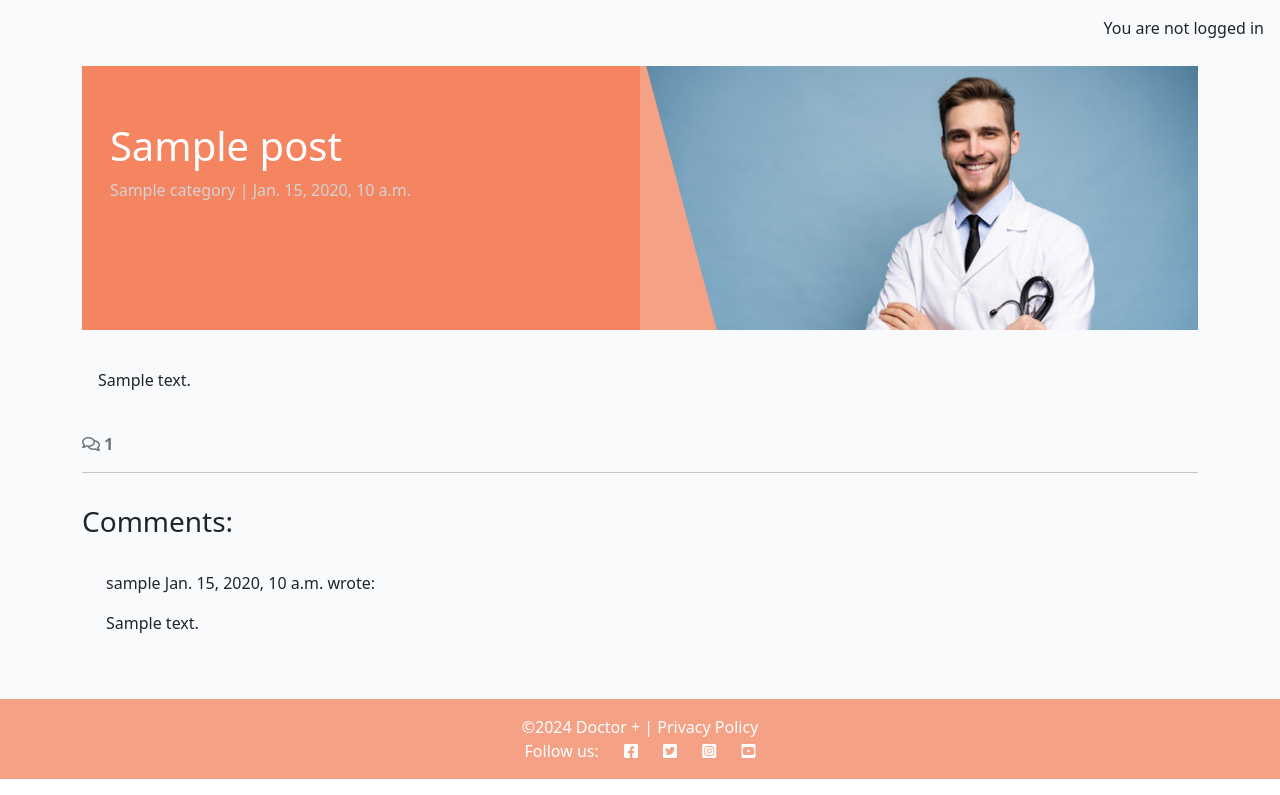
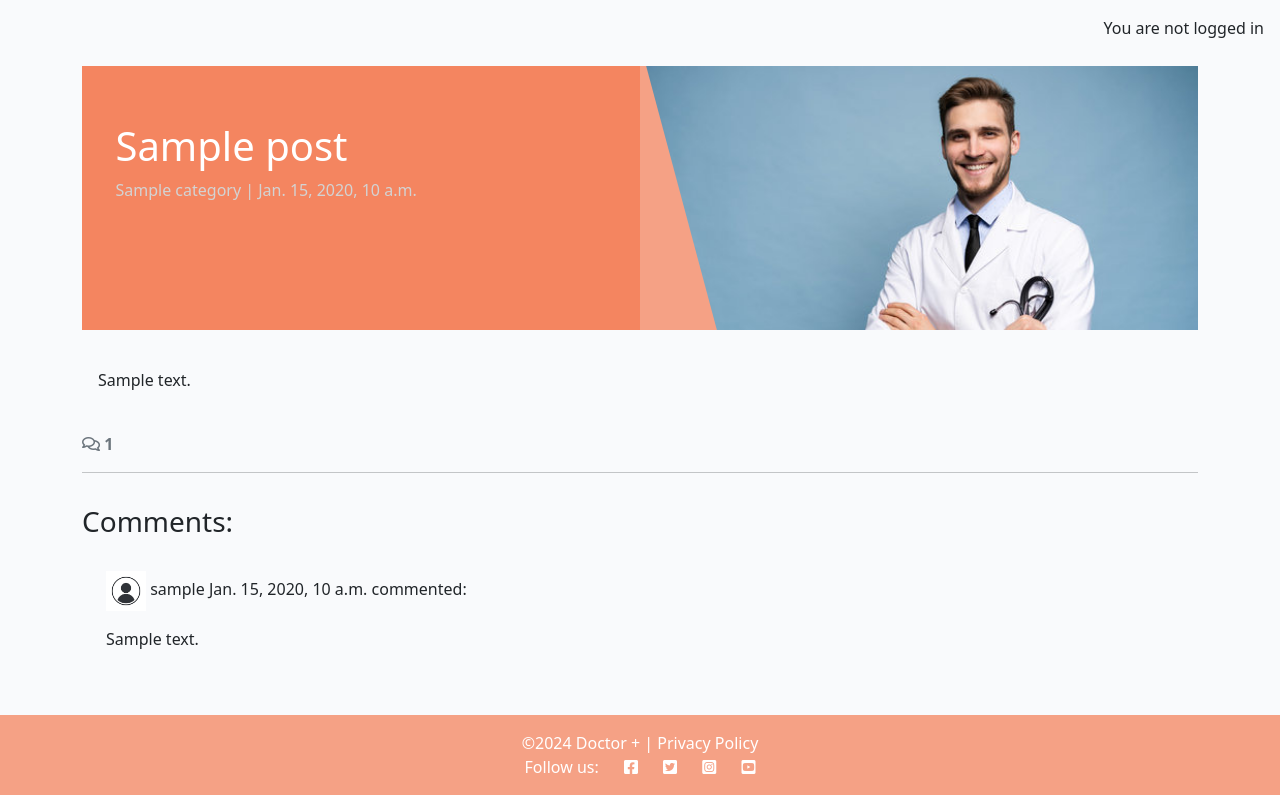
Before and after one commit to LimaZurmati/doctor_plus, a Django app: a page that uses templates/blog/post_detail.html in a window 1280 px wide. Shown: the part 56-851 px from the top of the page. Run offline with Django 4.2, Linux system fonts and the light colour scheme; tables that the repository leaves empty hold one stand-in row (values such as "Sample post").

Commit message:
Add avator imagt at comment section

```diff
--- a/static/css/style.css
+++ b/static/css/style.css
@@ -5,7 +5,7 @@ body {
 .brand {
     font-family: Lato, sans-serif;
     font-size: 1.4rem;
-    font-weight: 700;
+    font-weight: 685;
     color: #4A4A4F;
 }
 
@@ -14,7 +14,7 @@ body {
 }
 
 .thin {
-    font-weight: 300;
+    font-weight: 305;
 }
 
 .light-bg {
@@ -106,11 +106,11 @@ body {
 
 .post-title {
     margin-top: 10%;
-    margin-left: 5%;
+    margin-left: 6%;
 }
 
 .post-subtitle {
-    margin-left: 5%;
+    margin-left: 6%;
     color: lightgray;
 }
 
--- a/templates/blog/post_detail.html
+++ b/templates/blog/post_detail.html
@@ -55,10 +55,12 @@
           {% if not comment.approved and comment.author == user %}
           faded{% elif not comment.approved %} d-none{% endif %}">
           <p class="font-weight-bold">
+            <img class="avator avator-sm mr-4" src="{% static 'image/avator.jpg' %}"
+                                            alt="User Avator">
             {{ comment.author }}
             <span class="font-weight-normal">
               {{ comment.created_on }}
-            </span> wrote:
+            </span> commented:
           </p>
           <div id="comment{{ comment.id }}">
             {{ comment.body | linebreaks }}
```
